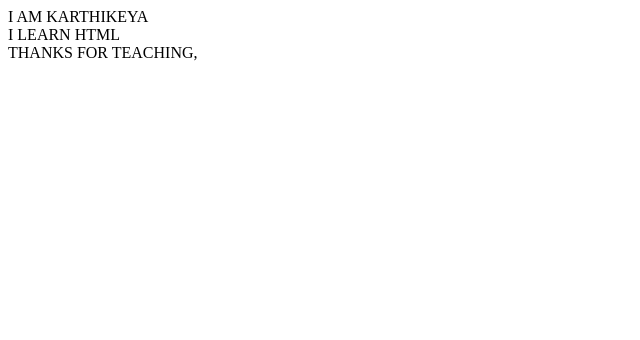
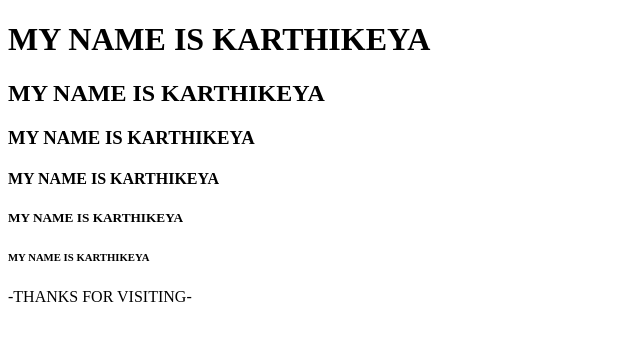
Before and after one commit to anilmeegadachanty1993-max/my-first-project, a plain HTML site: page index.html in a window 1280 px wide. Shown: the whole page, without its empty margins (0-640 px from the left). Drawn offline with Linux system fonts and the light colour scheme.

Commit message:
Add files via upload

```diff
--- a/index.html
+++ b/index.html
@@ -3,14 +3,15 @@
 <head>
     <meta charset="UTF-8">
     <meta name="viewport" content="width=device-width, initial-scale=1.0">
-    <title>MY FIRST PROJECT</title>
+    <title>hading</title>
 </head>
 <body>
-    <!--hello-->
-    I AM KARTHIKEYA <br>
-
-    I LEARN HTML<br>
-
-    THANKS FOR TEACHING,
+    <h1>MY NAME IS KARTHIKEYA</h1>
+    <h2>MY NAME IS KARTHIKEYA</h2>
+    <h3>MY NAME IS KARTHIKEYA</h3>
+    <h4>MY NAME IS KARTHIKEYA</h4>
+    <h5>MY NAME IS KARTHIKEYA</h5>
+    <h6>MY NAME IS KARTHIKEYA</h6>
+    <P>-THANKS FOR VISITING-</P>
 </body>
 </html>
```
